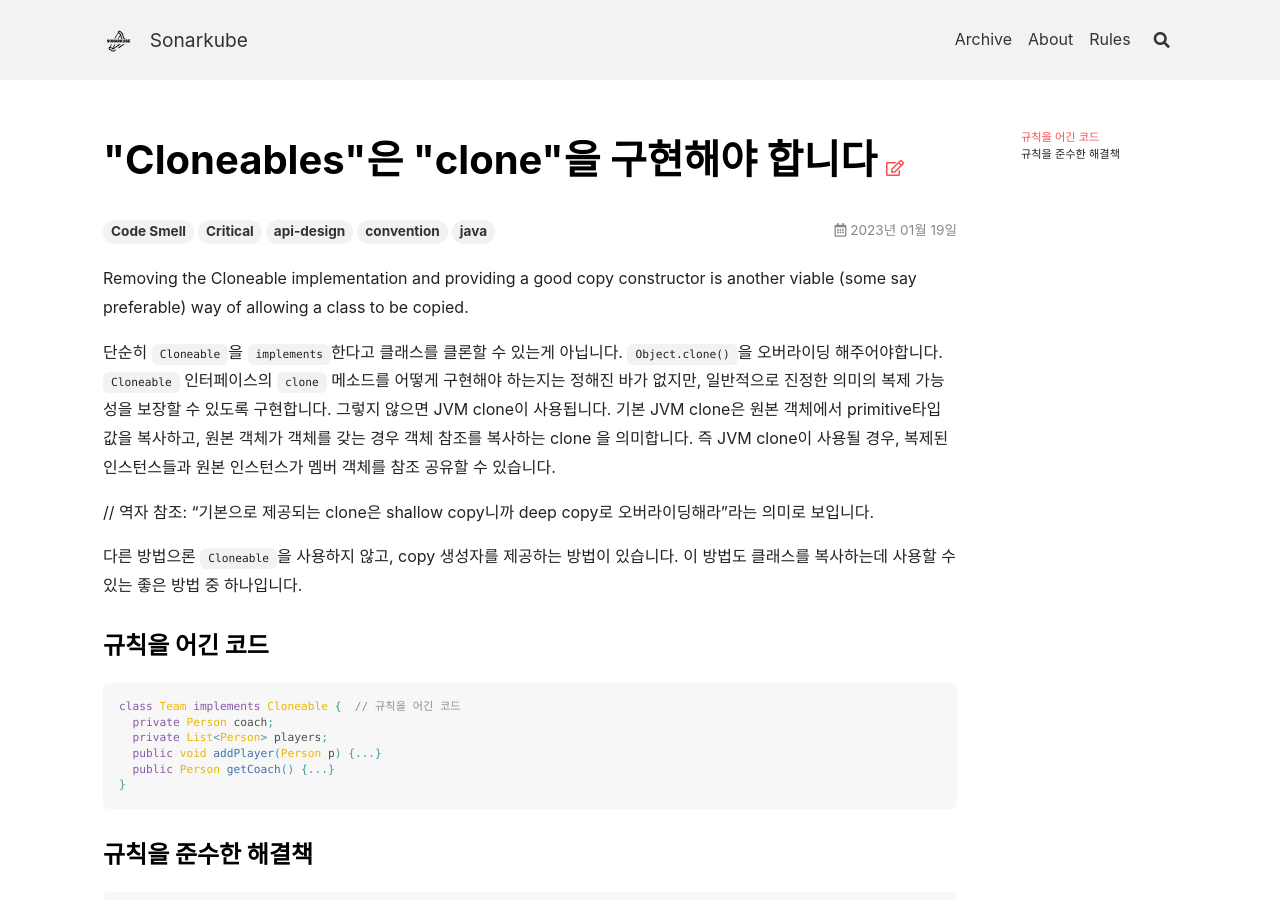
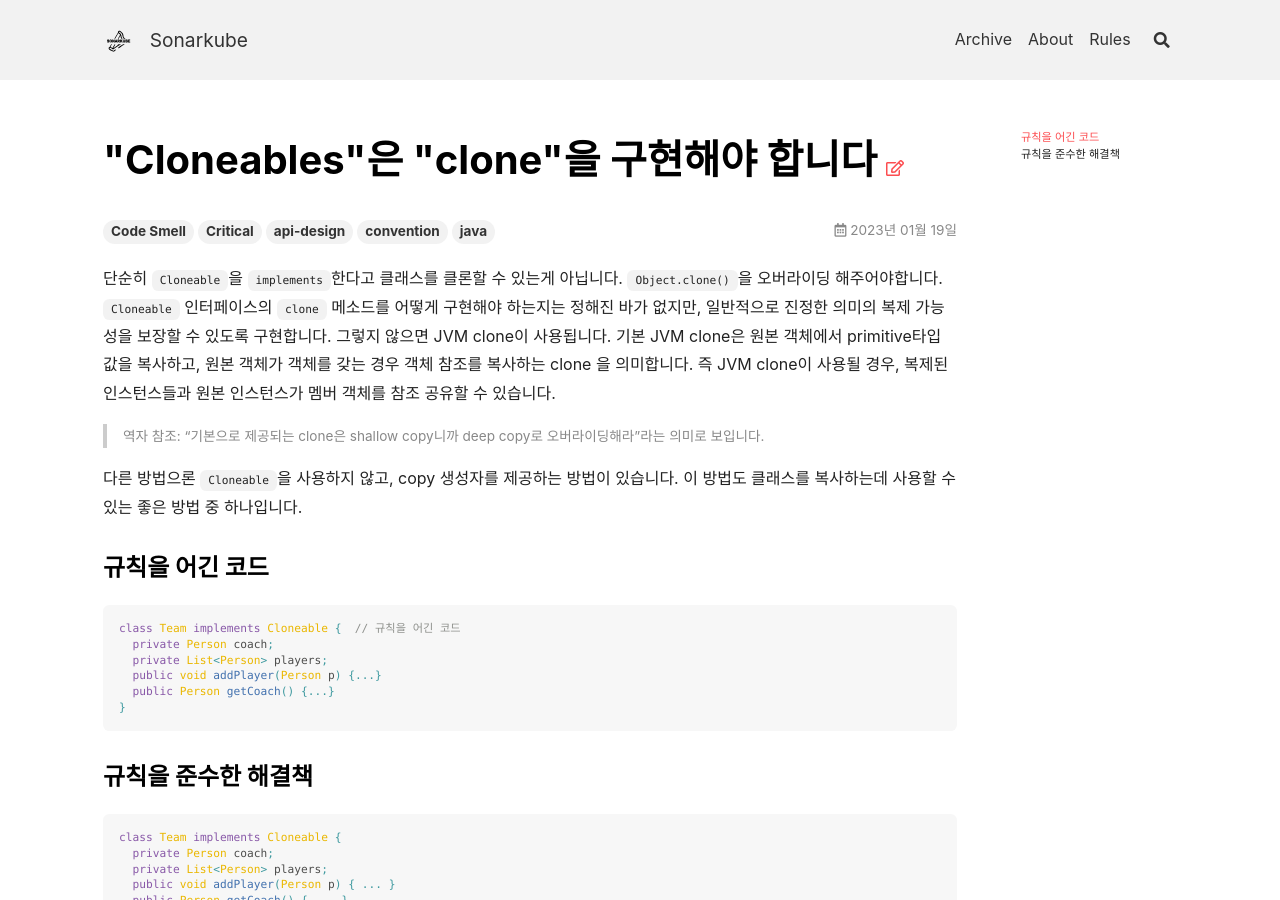
Before and after one commit to kantabile/sonarkube, a Jekyll site: the page built from _posts/java/2023-01-19-RSPEC-2157.md, in a window 1280 px wide and 900 px high. Built offline with Jekyll 4.4.1, drawn with Linux system fonts in a browser that asks for light colours; nearby versions of some CDN libraries; emoji names are drawn with the system emoji font.

Commit message:
fix: 코드 리뷰 반영 thx. isangu

```diff
--- a/_posts/java/2023-01-19-RSPEC-2157.md
+++ b/_posts/java/2023-01-19-RSPEC-2157.md
@@ -8,14 +8,14 @@ tags:
   - java
 ---
 
-Removing the Cloneable implementation and providing a good copy constructor is another viable (some say preferable) way of allowing a class to be copied.
-
-단순히 `Cloneable`을 `implements`한다고 클래스를 클론할 수 있는게 아닙니다. `Object.clone()`을 오버라이딩 해주어야합니다.
+단순히 `Cloneable`을 `implements`한다고 클래스를 클론할 수 있는게 아닙니다.
+`Object.clone()`을 오버라이딩 해주어야합니다.
 `Cloneable` 인터페이스의 `clone` 메소드를 어떻게 구현해야 하는지는 정해진 바가 없지만, 일반적으로 진정한 의미의 복제 가능성을 보장할 수 있도록 구현합니다.
-그렇지 않으면 JVM clone이 사용됩니다. 기본 JVM clone은 원본 객체에서 primitive타입 값을 복사하고, 원본 객체가 객체를 갖는 경우 객체 참조를 복사하는 clone 을 의미합니다.
+그렇지 않으면 JVM clone이 사용됩니다.
+기본 JVM clone은 원본 객체에서 primitive타입 값을 복사하고, 원본 객체가 객체를 갖는 경우 객체 참조를 복사하는 clone 을 의미합니다.
 즉 JVM clone이 사용될 경우, 복제된 인스턴스들과 원본 인스턴스가 멤버 객체를 참조 공유할 수 있습니다.
 
-// 역자 참조: "기본으로 제공되는 clone은 shallow copy니까 deep copy로 오버라이딩해라"라는 의미로 보입니다.
+> 역자 참조: "기본으로 제공되는 clone은 shallow copy니까 deep copy로 오버라이딩해라"라는 의미로 보입니다.
 
 다른 방법으론 `Cloneable`을 사용하지 않고, copy 생성자를 제공하는 방법이 있습니다.
 이 방법도 클래스를 복사하는데 사용할 수 있는 좋은 방법 중 하나입니다.
```
